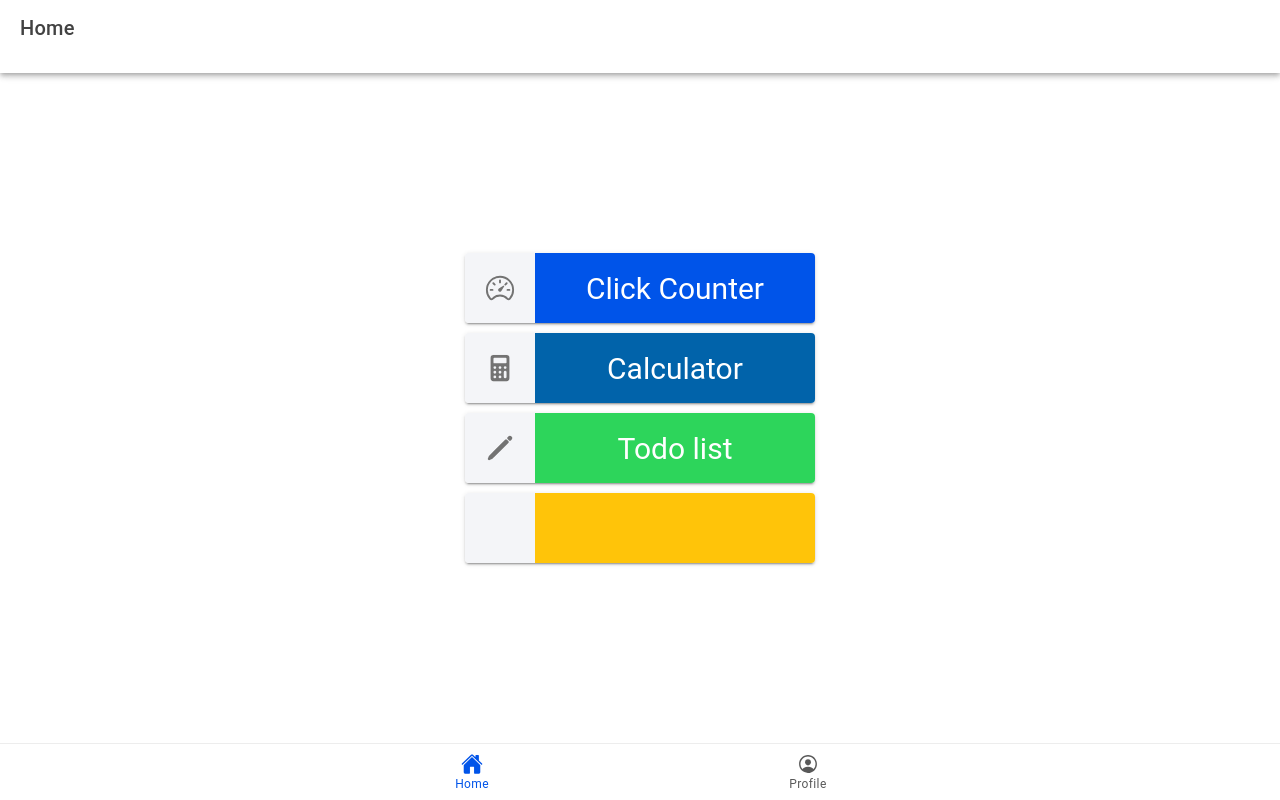
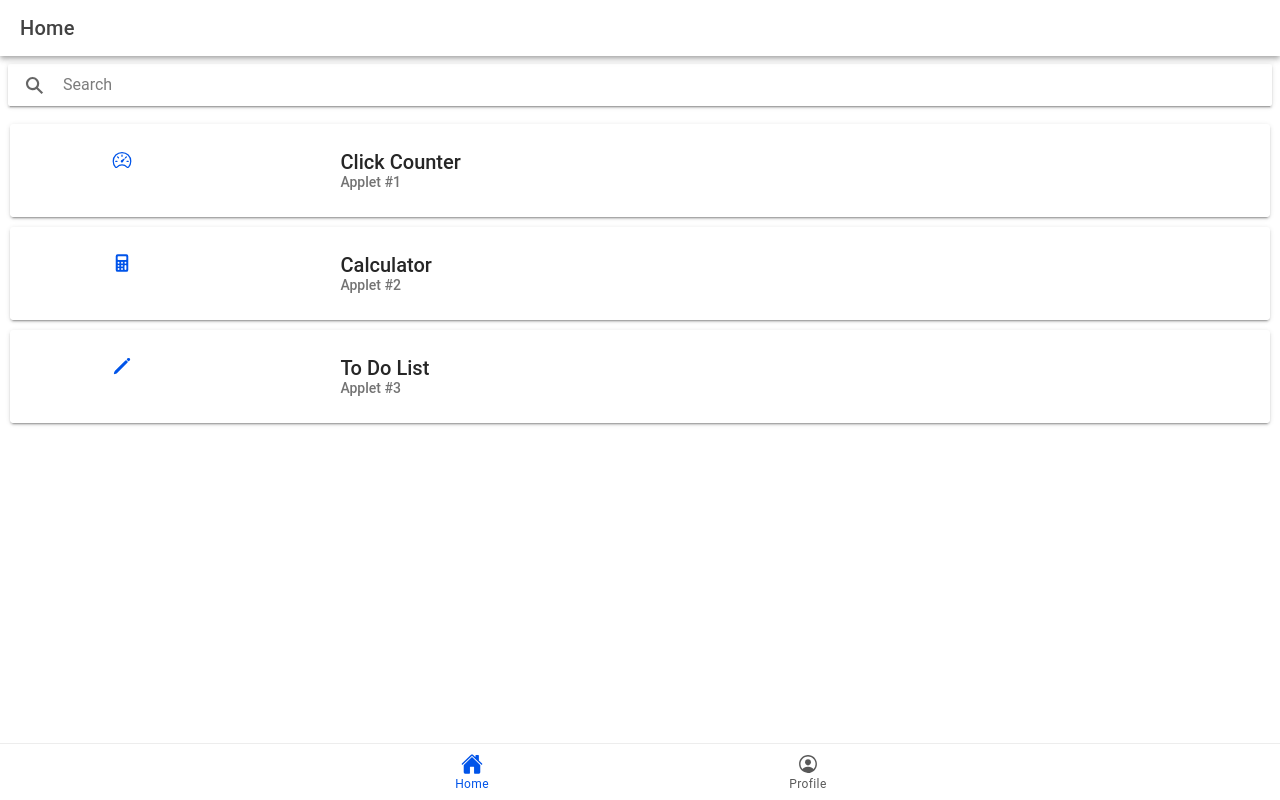
Before and after one commit to marychristorrentirasy/ion-t-sy, a React (Vite) app: page /home in a window 1280 px wide. Built offline with nearby package versions, Linux system fonts and the light colour scheme.

Commit message:
added dynamic search in my home page on top of my cards

```diff
--- a/src/pages/Home.tsx
+++ b/src/pages/Home.tsx
@@ -1,35 +1,65 @@
-import React from 'react';
+import React, { useState } from 'react';
 import {
+  // IonBackButton,
+  // IonButton,
+  // IonButtons,
+  IonCard,
+  // IonCardContent,
+  IonCardHeader,
+  IonCardSubtitle,
+  IonCardTitle,
+  IonCol,
   IonContent,
+  IonGrid,
   IonHeader,
+  IonIcon,
+  // IonInput,
+  // IonItem,
+  // IonLabel,
+  // IonList,
   IonPage,
+  IonRow,
   IonTitle,
   IonToolbar,
-  IonIcon,
-  IonCard,
-  IonCardContent,
-  IonCardHeader,
-  IonCardTitle,
+  // IonItemDivider,
+  IonSearchbar
 } from '@ionic/react';
 
+//Custom CSS
+import './Home.css';
+
 //Ionic Icons
-import { speedometerOutline,calculator,pencil} from 'ionicons/icons';
-import { useHistory } from 'react-router-dom';
+import { speedometerOutline,calculator,pencil, chatbubble} from 'ionicons/icons';
+
+//Additional Routes
+// import Click_counter from './Click_counter';
+
+const cardData = [
+  {
+    title: 'Click Counter',
+    icon: speedometerOutline,
+    subtitle: 'Applet #1',
+    link: '/clickcounter'
+  },
+  {
+    title: 'Calculator',
+    icon: calculator,
+    subtitle: 'Applet #2',
+    link: '/calculator'
+  },
+  {
+    title: 'To Do List',
+    icon: pencil,
+    subtitle: 'Applet #3',
+    link: '/todolist'
+  }
+
+];
 
   const Home: React.FC = () => {
-  const history = useHistory();
 
-  const goToClickCounter = () => {
-    history.push('/clickcounter');
-  };
-
-  const goToCalculator = () => {
-    history.push('/calculator');
-  };
-
-  const goToTodolist = () => {
-    history.push('/todolist');
-  };
+    {/*Dynamic Search*/}
+    const [searchTerm, setSearchTerm] = useState<string>('');
 
     return (
       <IonPage>
@@ -37,66 +67,46 @@
           <IonToolbar>
             <IonTitle>Home</IonTitle>
           </IonToolbar>
-        <hr />
         </IonHeader>
-      <IonContent fullscreen className="ion-padding">
-        <div className="ion-text-center" style={{ display: 'flex', justifyContent: 'center', alignItems: 'center', height: '100%' }}>
-          <div> {/* Centering content */}
+        <IonContent fullscreen>
+          <IonHeader collapse="condense">
+            <IonToolbar>
+              <IonTitle size="large">Home</IonTitle>
+            </IonToolbar>
+          </IonHeader>
+        {/*Dynamic Search*/}
+        <>
+          <IonSearchbar
+            value={searchTerm}
+            onIonInput={(e) => setSearchTerm(e.target.value ?? '')}
+          />
 
-            <IonCard id="card1" onClick={goToClickCounter} style={{ width: '350px', cursor: 'pointer' }}>
-              <IonCardContent style={{ height: '70px', fontSize: '30px', display: 'flex', alignItems: 'center', padding: 0 }}>
-                <div style={{ display: 'flex', justifyContent: 'center', alignItems: 'center', height: '80px', flex: '20%', backgroundColor: 'var(--ion-color-light)', padding: 0 }}>
-                  <IonIcon icon={speedometerOutline} slot="start" />
-                </div>
-                <div style={{ display: 'flex', justifyContent: 'center', alignItems: 'center', height: '80px', flex: '80%', backgroundColor: 'var(--ion-color-primary)', color: 'white', padding: 0 }}>
-                  Click Counter
-                </div>
-              </IonCardContent>
+          {cardData
+            .filter((card) => card.title.toLowerCase().includes(searchTerm.toLowerCase()))
+            .map((card, index) => (
+              <IonCard key={index} href={card.link}>
+                <IonCardHeader>
+                  <IonCardTitle>
+                    <IonGrid>
+                      <IonRow>
+                        <IonCol push=".75">
+                          <IonIcon className="home-card-icon" icon={card.icon} color="primary" />
+                        </IonCol>
+                        <IonCol pull='3'>
+                          <div className="home-card-title">{card.title}</div>
+                          <IonCardSubtitle>{card.subtitle}</IonCardSubtitle>
+                        </IonCol>
+                      </IonRow>
+                    </IonGrid>
+                  </IonCardTitle>
+                </IonCardHeader>
               </IonCard>
-
-            <IonCard id="card2" onClick={goToCalculator} style={{ width: '350px', cursor: 'pointer' }}>
-              <IonCardContent style={{ height: '70px', fontSize: '30px', display: 'flex', alignItems: 'center', padding: 0 }}>
-                <div style={{ display: 'flex', justifyContent: 'center', alignItems: 'center', height: '80px', flex: '20%', backgroundColor: 'var(--ion-color-light)', padding: 0 }}>
-                  <IonIcon icon={calculator} slot="start" />
-                </div>
-                <div style={{ display: 'flex', justifyContent: 'center', alignItems: 'center', height: '80px', flex: '80%', backgroundColor: 'var(--ion-color-secondary)', color: 'white', padding: 0 }}>
-                  Calculator
-                </div>
-              </IonCardContent>
-            </IonCard>
-
-
-            <IonCard id="card3" onClick={goToTodolist} style={{ width: '350px', cursor: 'pointer' }}>
-              <IonCardContent style={{ height: '70px', fontSize: '30px', display: 'flex', alignItems: 'center', padding: 0 }}>
-                <div style={{ display: 'flex', justifyContent: 'center', alignItems: 'center', height: '80px', flex: '20%', backgroundColor: 'var(--ion-color-light)', padding: 0 }}>
-                    <IonIcon icon={pencil} slot="start" />
-                </div>
-                <div style={{ display: 'flex', justifyContent: 'center', alignItems: 'center', height: '80px', flex: '80%', backgroundColor: 'var(--ion-color-success)', color: 'white', padding: 0 }}>
-                  Todo list
-                </div>
-              </IonCardContent>
-            </IonCard>
-
-            <IonCard id="card4" style={{ width: '350px', cursor: 'pointer' }}>
-              <IonCardContent style={{ height: '70px', fontSize: '30px', display: 'flex', alignItems: 'center', padding: 0 }}>
-                <div style={{ display: 'flex', justifyContent: 'center', alignItems: 'center', height: '80px', flex: '20%', backgroundColor: 'var(--ion-color-light)', padding: 0 }}>
-                  <IonIcon slot="start" />
-                </div>
-                <div style={{ display: 'flex', justifyContent: 'center', alignItems: 'center', height: '80px', flex: '80%', backgroundColor: 'var(--ion-color-warning)', color: 'white', padding: 0 }}>
-
-                </div>
-              </IonCardContent>
-            </IonCard>
-
-
-
-          </div>
-        </div>
+          ))}
+        </>
           </IonContent>
-
         </IonPage>
     );
-
   };
 
+  //
   export default Home;
```
Lines whose indentation alone changed are shown as unchanged.
